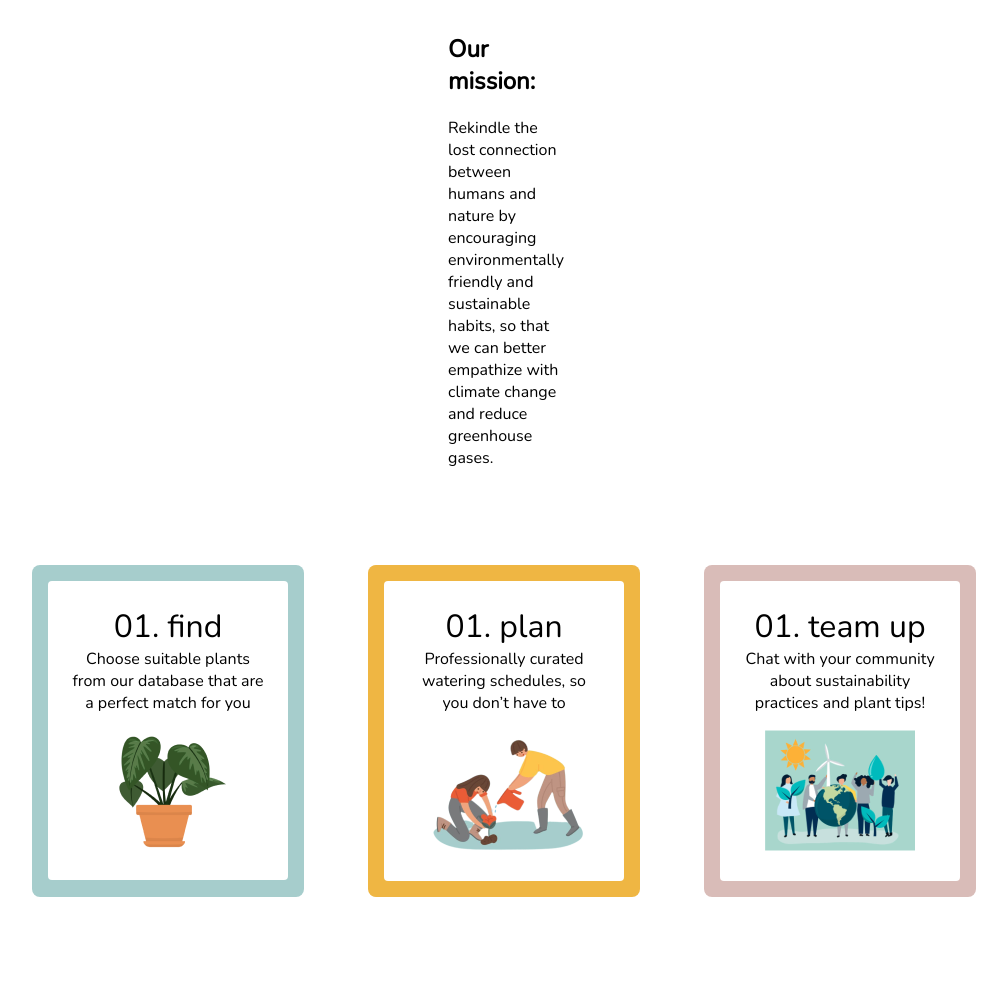
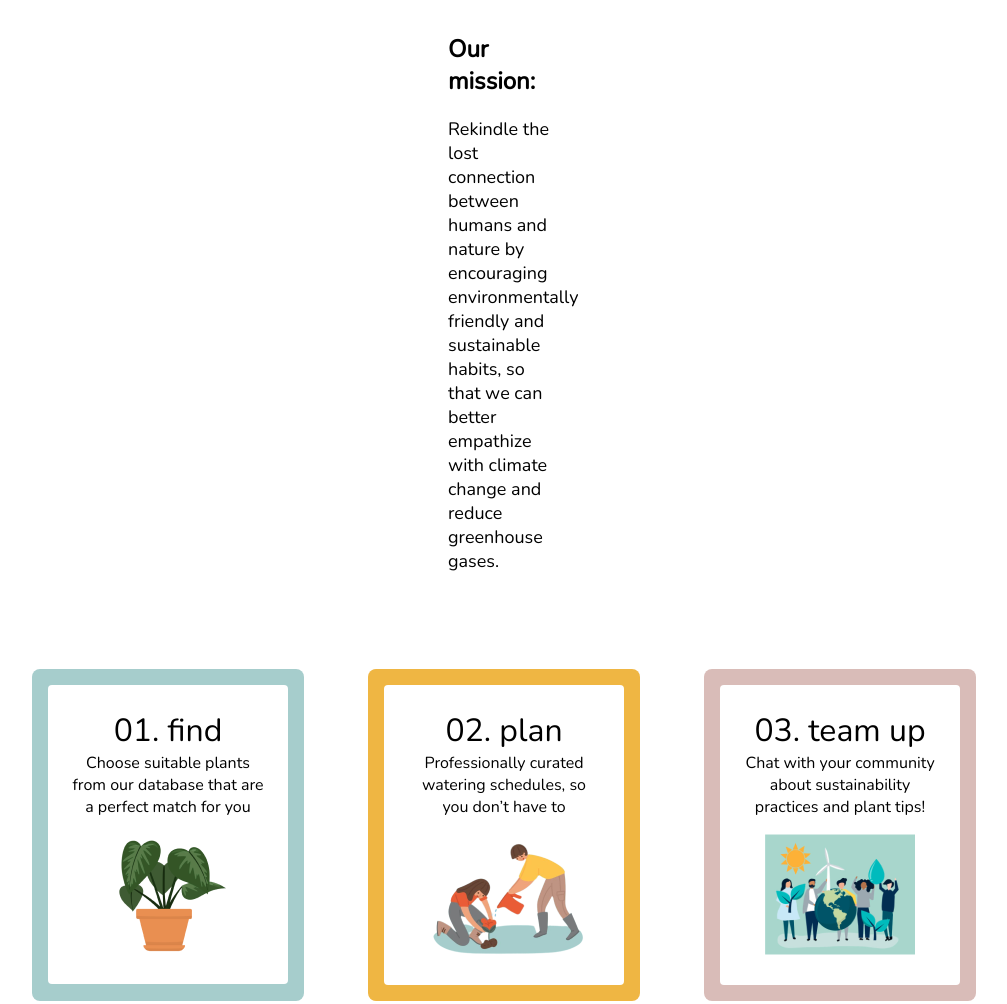
Before and after one commit to info340-su23/Planter, a plain HTML site: page webapp/index.html in a window 1280 px wide. Shown: the part 735-1739 px from the top of the page, without its empty margins (136-1143 px from the left). Drawn offline with nearby package versions, Linux system fonts and the light colour scheme.

Commit message:
minor update to hp

```diff
--- a/webapp/css/style.css
+++ b/webapp/css/style.css
@@ -6,6 +6,9 @@ body {
     font-family: 'Nunito', Arial, sans-serif;
 }
 
+p {
+  font-size: 18px;
+}
 /* -- NAV BAR -- */
 
 nav {
--- a/webapp/index.html
+++ b/webapp/index.html
@@ -61,7 +61,7 @@
           <!-- Card 2. Plan -->
           <div class="hp-card-plan">
             <div class="hp-card-container">
-              <div class="hp-card-title"> 01. plan </div>
+              <div class="hp-card-title"> 02. plan </div>
               <div class="hp-card-body"> Professionally curated watering schedules, so you don’t have to</div>
               <div class="hp-card-image"><img src="img/plan-img.png" alt="watering image"></div>
             </div>
@@ -70,7 +70,7 @@
           <!-- Card 3. Team up -->
           <div class="hp-card-team">
             <div class="hp-card-container">
-              <div class="hp-card-title"> 01. team up </div>
+              <div class="hp-card-title"> 03. team up </div>
               <div class="hp-card-body"> Chat with your community about sustainability practices and plant tips!</div>
               <div class="hp-card-image"><img src="img/teamup.png" alt="people around the globe image"></div>
             </div>
```
